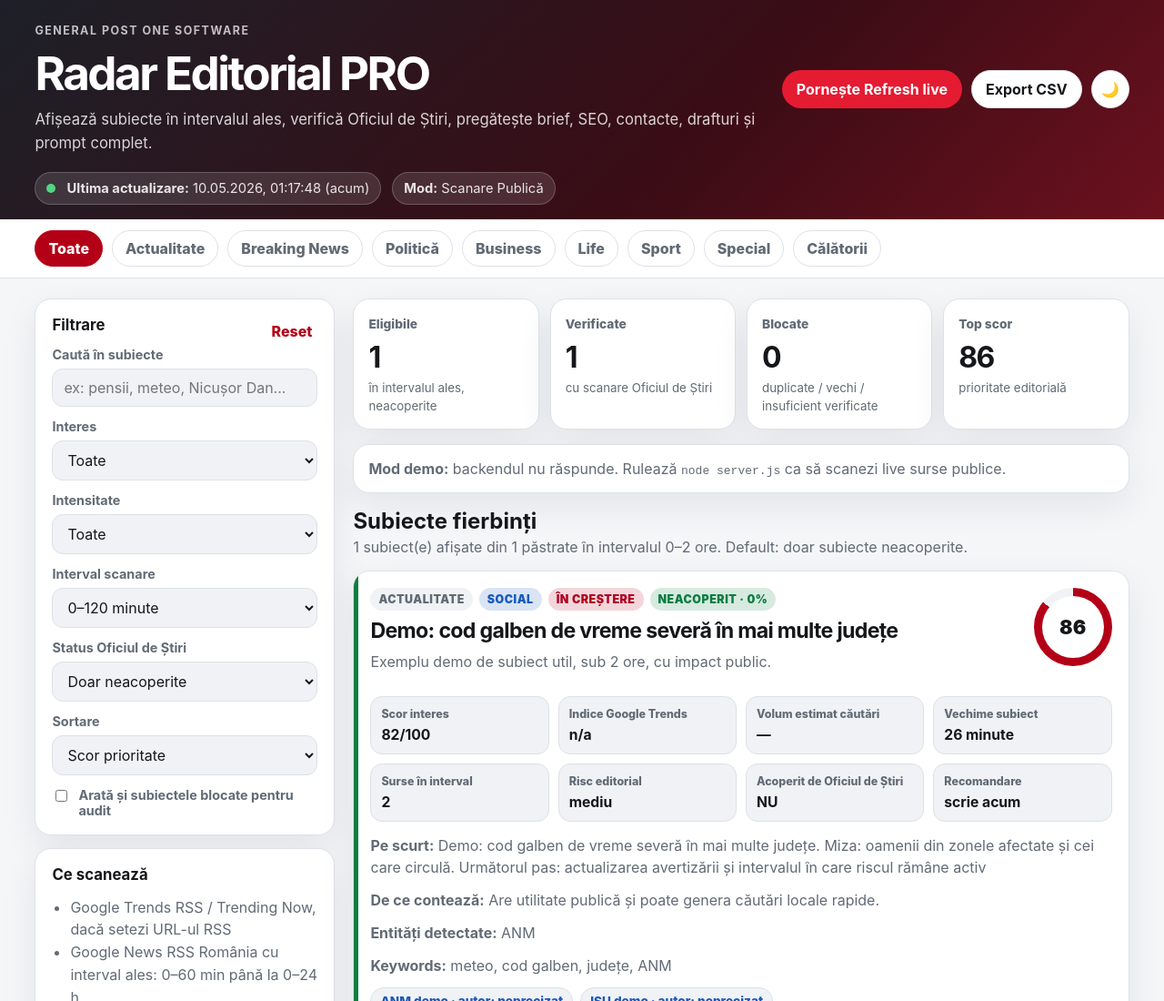
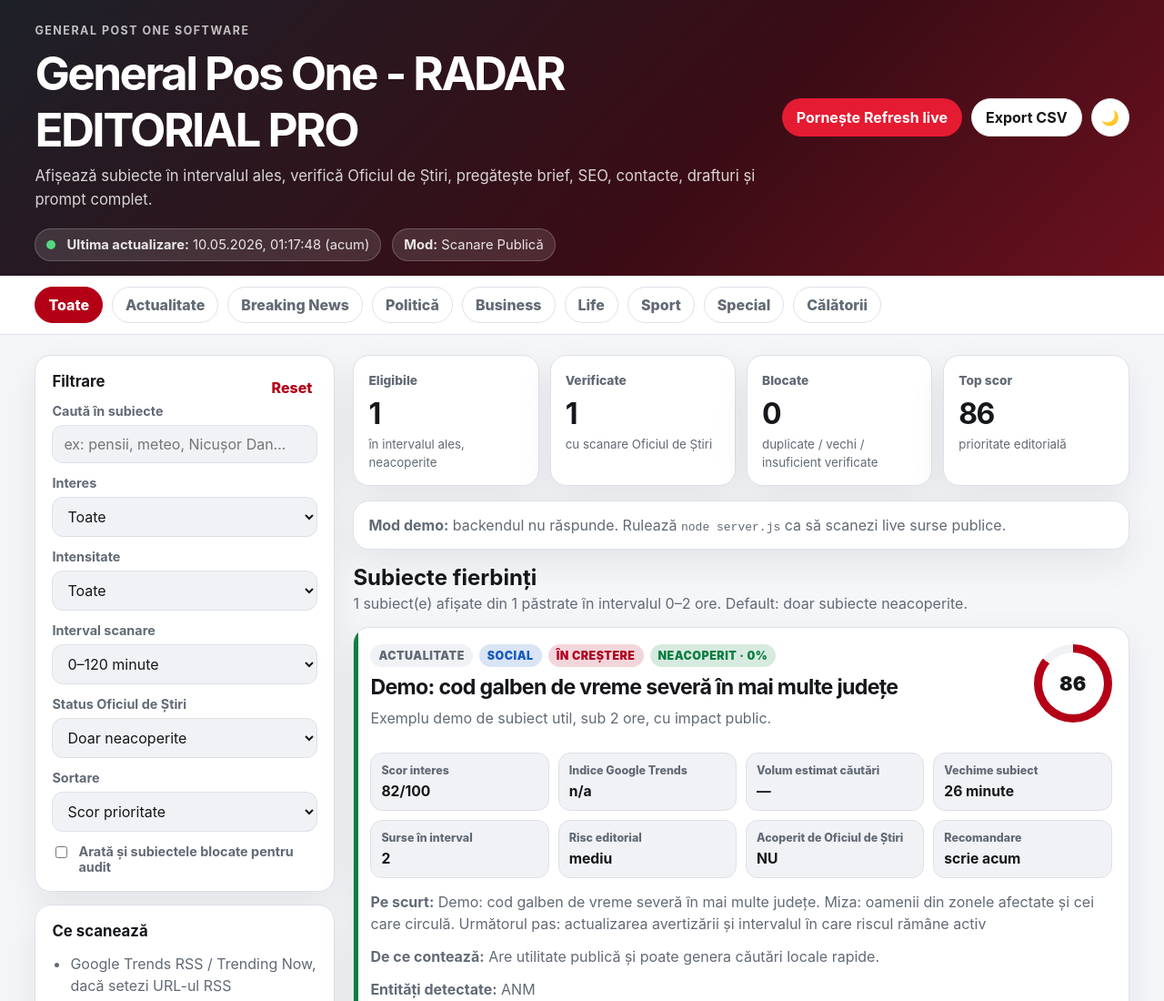
Before and after one commit to General-Post-One/Radar-Editorial-Pro, a website: page public/index.html in a window 1280 px wide. Shown: the top 1100 px of the page at 91% size. Drawn offline with Linux system fonts and the light colour scheme; no server answers.

Commit message:
Update preview title final

```diff
--- a/public/index.html
+++ b/public/index.html
@@ -3,7 +3,7 @@
 <head>
   <meta charset="utf-8" />
   <meta name="viewport" content="width=device-width, initial-scale=1" />
-  <title>Radar Editorial PRO</title>
+  <title>General Pos One - RADAR EDITORIAL PRO</title>
   <meta name="description" content="Dashboard extern pentru subiecte fierbinți, căutate de români, cu verificare publică anti-duplicare pe oficiuldestiri.ro." />
   <link rel="stylesheet" href="styles.css" />
 </head>
@@ -14,7 +14,7 @@
     <div class="header-grid">
       <div>
         <p class="eyebrow">General Post One Software</p>
-        <h1>Radar Editorial PRO</h1>
+        <h1>General Pos One - RADAR EDITORIAL PRO</h1>
         <p class="header-copy">Afișează subiecte în intervalul ales, verifică Oficiul de Știri, pregătește brief, SEO, contacte, drafturi și prompt complet.</p>
       </div>
       <div class="header-actions">
--- a/server.js
+++ b/server.js
@@ -2,7 +2,7 @@
 'use strict';
 
 /**
- * Radar Editorial PRO – General Post One Software.
+ * General Pos One - RADAR EDITORIAL PRO – General Post One Software.
  * Nu necesită acces de admin în WordPress și nu instalează pluginuri.
  * Rulează separat, citește surse publice și verifică oficiuldestiri.ro prin endpointuri/public pages.
  *
@@ -115,7 +115,7 @@ async function main() {
   });
 
   server.listen(PORT, () => {
-    console.log(`Radar Editorial PRO rulează pe http://localhost:${PORT}`);
+    console.log(`General Pos One - RADAR EDITORIAL PRO rulează pe http://localhost:${PORT}`);
     console.log(`Oficiul de Știri scan base: ${OFICIU_BASE}`);
   });
 }
```
Also changed, not shown: README_PRO.md.
